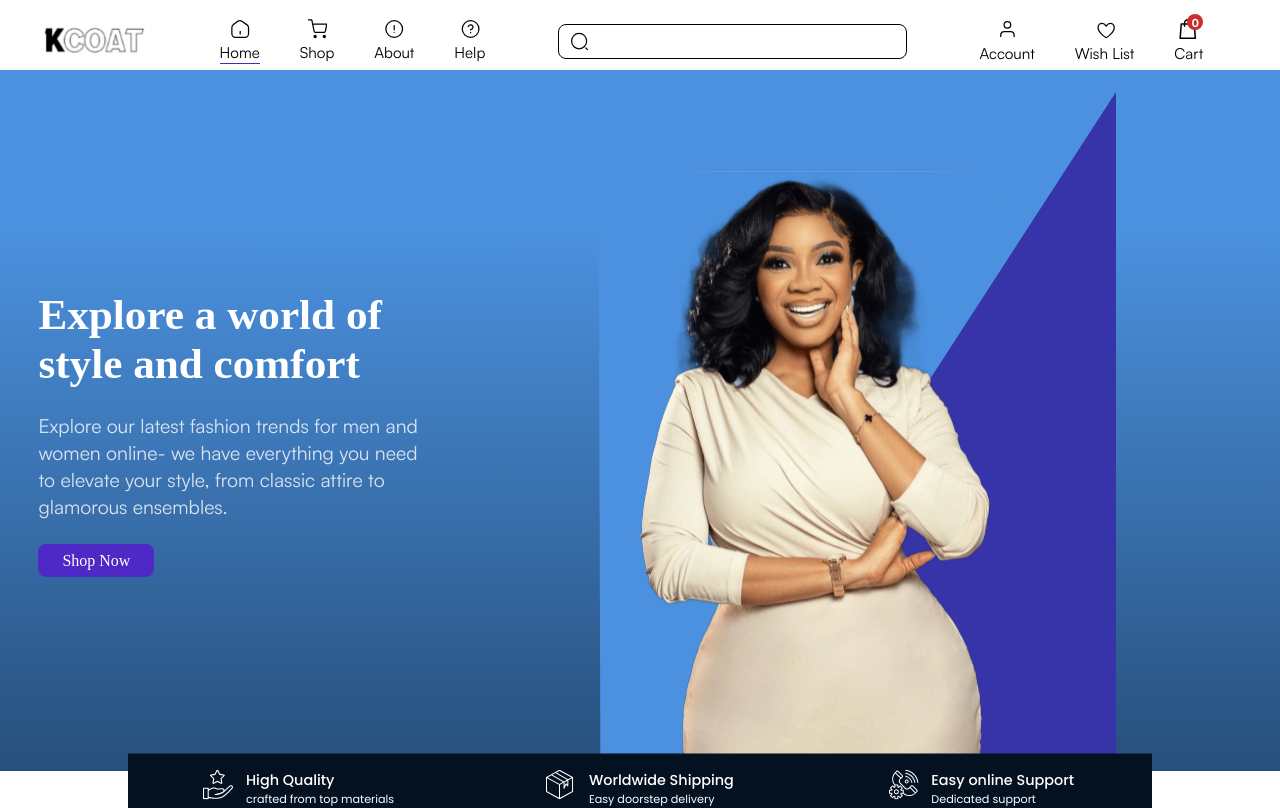
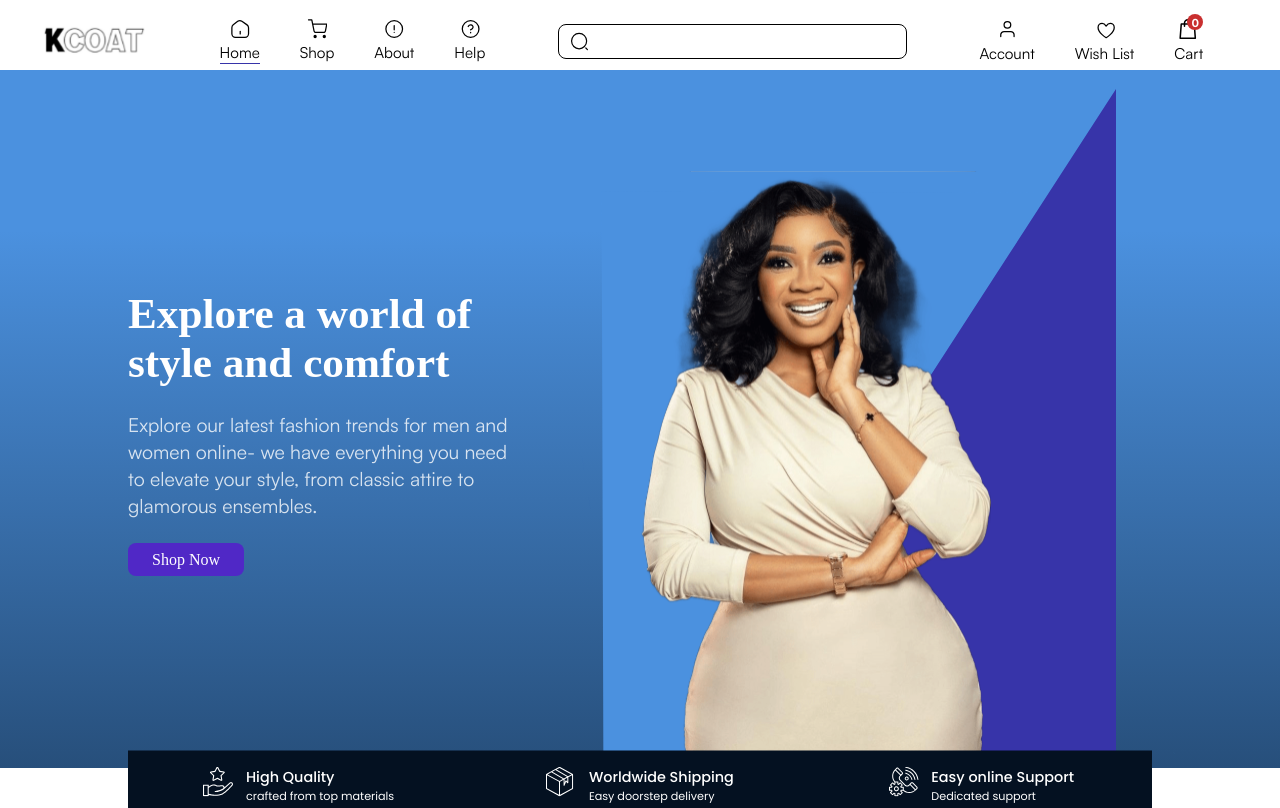
Before and after one commit to holayide/Kcoat, a React (Create React App) app: page / in a window 1280 px wide. Shown: the top 808 px of the page. Built offline with nearby package versions, Linux system fonts and the light colour scheme; a web font is replaced by a local one.

Commit message:
update hero

```diff
--- a/src/components/Hero.module.css
+++ b/src/components/Hero.module.css
@@ -10,6 +10,8 @@
 
 .heroText {
   width: 40%;
+
+  /* border: 1px solid red; */
 }
 
 .leftText {
@@ -119,6 +121,11 @@
 
 /* media query */
 @media (min-width: 1280px) {
+  .main {
+    gap: 3%;
+    padding: 1.2em 3% 0 10%;
+  }
+
   .heroImages .purple {
     transform: translateY(-97%);
     margin-left: -9%;
```
